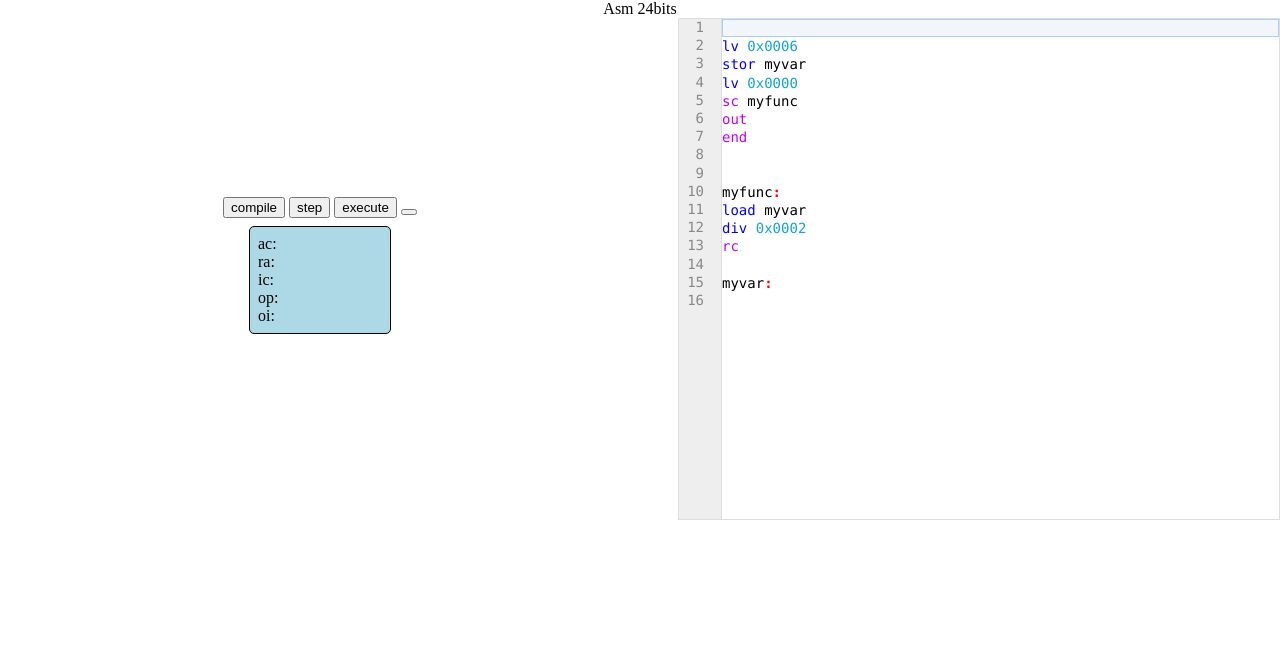
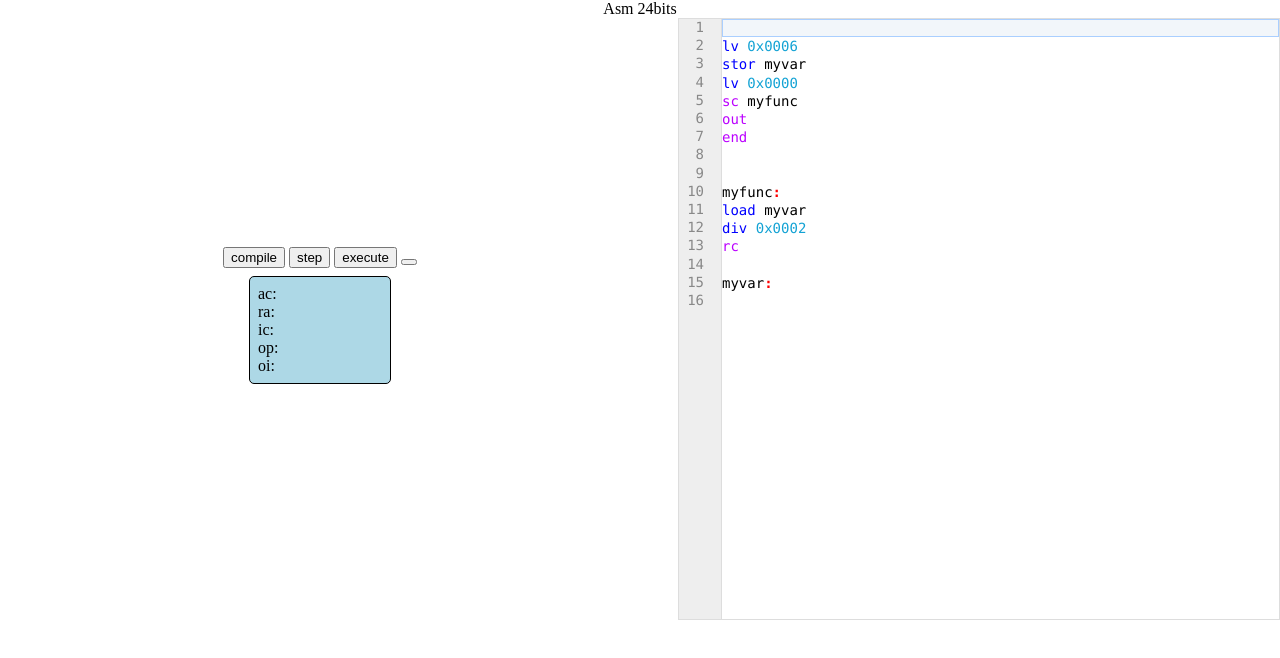
Before and after one commit to gzsig/Asm, a plain HTML site: page index.html in a window 1280 px wide. Drawn offline with Linux system fonts and the light colour scheme.

Commit message:
small ajustments to editor

```diff
--- a/css/style.css
+++ b/css/style.css
@@ -8,6 +8,9 @@ nav {
 
 #codeEditor {
   position: relative;
+    width: 600px;
+    height: 75vh;
+    min-height: 500px
 }
 
 .box {
--- a/index.html
+++ b/index.html
@@ -12,12 +12,6 @@
 	<script type="text/javascript" charset="utf-8" src="./js/active-line.js"></script>
 	<script type="text/javascript" charset="utf-8" src="./js/asm.js"></script>
 
-	<style type="text/css">
-		#codeEditor {
-			width: 600px;
-			height: 500px;
-		}
-	</style>
 </head>
 
 <body>
```
